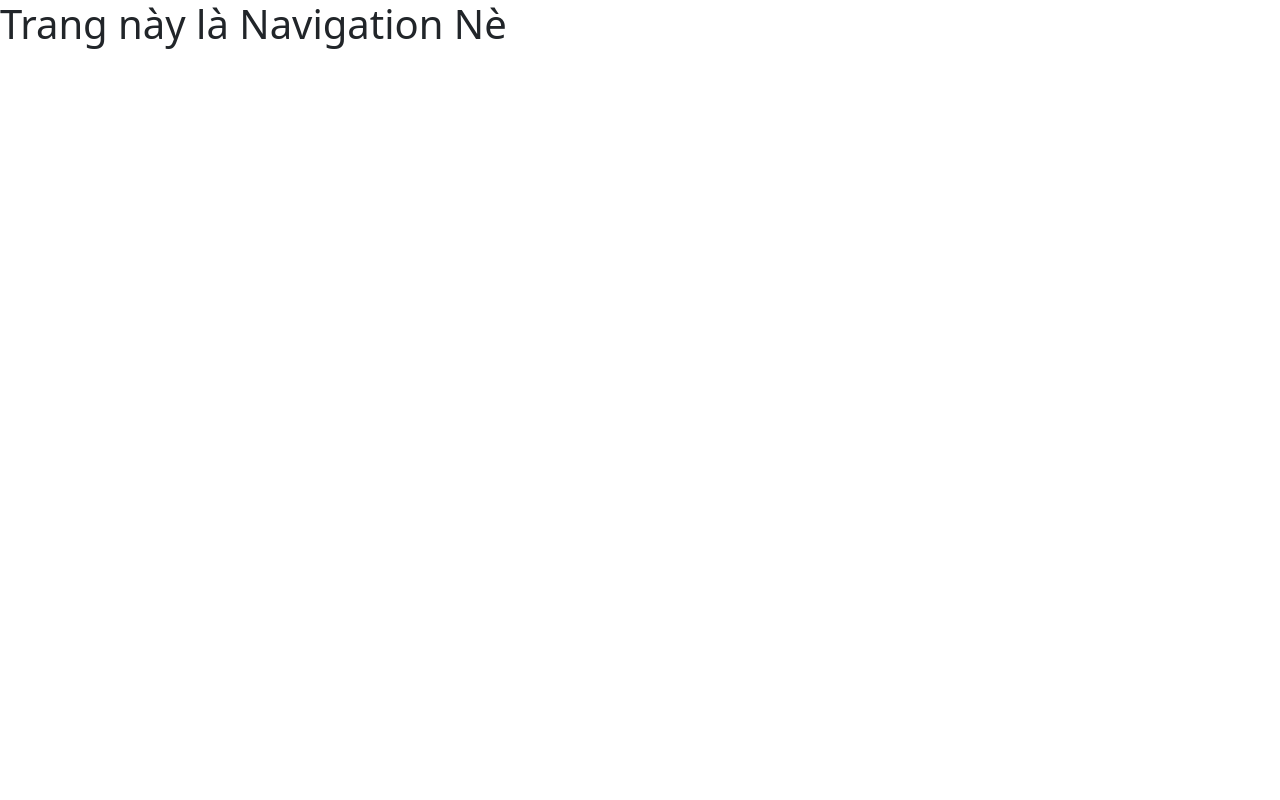
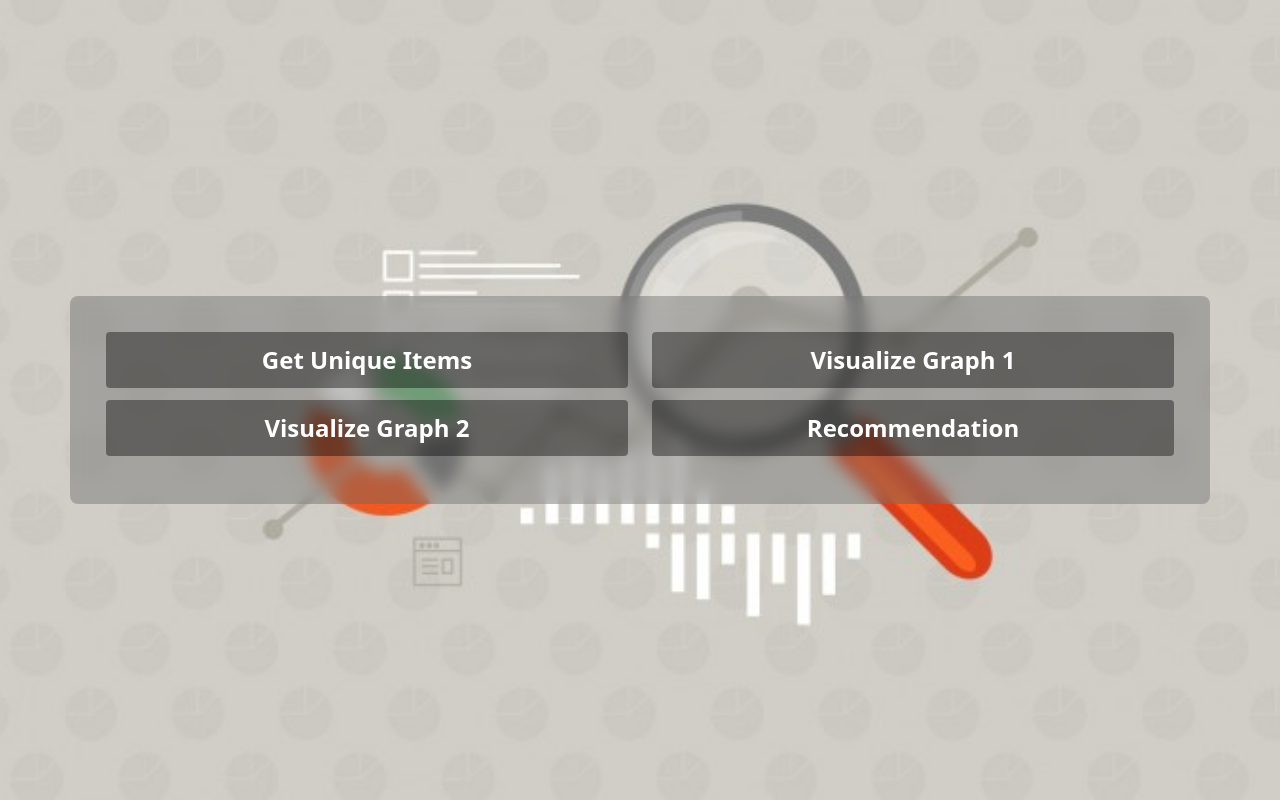
Before and after one commit to OhJiKang/Final-Project-Technology, a Flask app: page / in a window 1280 px wide. Run offline with Flask 3, Linux system fonts and the light colour scheme.

Commit message:
landing page

```diff
--- a/static/CSS/landing_page.css
+++ b/static/CSS/landing_page.css
@@ -0,0 +1,31 @@
+#wrapper {
+    background-image: url(../IMG/BG_landing.jpg);
+    background-size: cover;
+    background-position: center;
+    background-repeat: no-repeat;
+}
+
+.nav-wrapper {
+    padding: 36px;
+    border-radius: 8px;
+    background-color: rgba(100, 100, 100, 0.4);
+    backdrop-filter: blur(8px);
+}
+
+.nav-item {
+    display: flex;
+    align-items: center;
+    justify-content: center;
+    font-size: 24px;
+    font-weight: 600;
+    min-height: 56px;
+    background-color: rgba(0, 0, 0, 0.4);
+    border-radius: 4px;
+    margin-bottom: 12px;
+    transition: 0.3s ease all;
+}
+
+.nav-item:hover {
+    cursor: pointer;
+    background-color: rgba(100, 100, 100, 0.6);
+}
--- /dev/null
+++ b/static/CSS/reset.css
@@ -0,0 +1,42 @@
+/* #region CSS Reset Start */
+*,
+*:before,
+*:after {
+    box-sizing: border-box;
+}
+* {
+    margin: 0;
+    padding: 0;
+    font-family: system-ui, -apple-system, BlinkMacSystemFont, 'Segoe UI', Roboto, Oxygen, Ubuntu, Cantarell, 'Open Sans', 'Helvetica Neue', sans-serif;
+}
+html {
+    scroll-behavior: smooth;
+}
+img,
+picture,
+svg,
+video {
+    display: block;
+    max-width: 100%;
+}
+input,
+select,
+textarea {
+    background-color: transparent;
+    outline: none;
+}
+button {
+    cursor: pointer;
+}
+a {
+    text-decoration: none;
+    color: inherit;
+}
+body {
+    min-height: 100vh;
+    font-weight: 400;
+    font-size: 16px;
+    line-height: 1.5;
+    overflow-x: hidden;
+}
+/* #endregion CSS Reset End */
--- a/templates/base.html
+++ b/templates/base.html
@@ -1,21 +1,19 @@
 <!DOCTYPE html>
 <html lang="en">
-  <head>
+
+<head>
     <meta charset="UTF-8" />
     <title>{% block title %} {% endblock %} - FlaskApp</title>
-    <script
-      src="https://code.jquery.com/jquery-3.7.1.min.js"
-      integrity="sha256-/JqT3SQfawRcv/BIHPThkBvs0OEvtFFmqPF/lYI/Cxo="
-      crossorigin="anonymous"
-    ></script>
-    <link
-      rel="stylesheet"
-      href="https://cdn.jsdelivr.net/npm/bootstrap@5.3.2/dist/css/bootstrap.min.css"
-      integrity="sha384-T3c6CoIi6uLrA9TneNEoa7RxnatzjcDSCmG1MXxSR1GAsXEV/Dwwykc2MPK8M2HN"
-      crossorigin="anonymous"
-    />
-  </head>
-  <body>
+    <link rel="stylesheet" href="https://cdn.jsdelivr.net/npm/bootstrap@5.3.2/dist/css/bootstrap.min.css"
+        integrity="sha384-T3c6CoIi6uLrA9TneNEoa7RxnatzjcDSCmG1MXxSR1GAsXEV/Dwwykc2MPK8M2HN" crossorigin="anonymous" />
+    <link rel="stylesheet" href="../static/CSS/reset.css">
+</head>
+
+<body>
     <div class="content">{% block content %} {% endblock %}</div>
-  </body>
+
+    <script src="https://code.jquery.com/jquery-3.7.1.min.js"
+        integrity="sha256-/JqT3SQfawRcv/BIHPThkBvs0OEvtFFmqPF/lYI/Cxo=" crossorigin="anonymous"></script>
+</body>
+
 </html>
--- a/templates/landing_page/index.html
+++ b/templates/landing_page/index.html
@@ -1,9 +1,30 @@
 {% extends 'base.html' %} {% block content %}
-<link
-  rel="stylesheet"
-  type="text/css"
-  href="{{ url_for('static', filename='CSS/landing_page.css') }}"
-/>
-<h1>Trang này là Navigation Nè</h1>
+<link rel="stylesheet" type="text/css" href="{{ url_for('static', filename='CSS/landing_page.css') }}" />
+<div id="wrapper" class="vh-100 d-flex justify-content-center align-items-center">
+    <div class="nav-wrapper w-100 container">
+        <div class="row">
+            <div class="col col-12 col-md-6">
+                <div class="nav-item">
+                    <a href="get_unique_items" class="nav-link text-white">Get Unique Items</a>
+                </div>
+            </div>
+            <div class="col col-12 col-md-6">
+                <div class="nav-item">
+                    <a href="visualize_graph_1" class="nav-link text-white">Visualize Graph 1</a>
+                </div>
+            </div>
+            <div class="col col-12 col-md-6">
+                <div class="nav-item">
+                    <a href="visualize_graph_2" class="nav-link text-white">Visualize Graph 2</a>
+                </div>
+            </div>
+            <div class="col col-12 col-md-6">
+                <div class="nav-item">
+                    <a href="finding_best_recommendation" class="nav-link text-white">Recommendation</a>
+                </div>
+            </div>
+        </div>
+    </div>
+</div>
 <script src="{{url_for('static', filename='JS/landing_page.js')}}"></script>
 {% endblock %}
```
Also changed, not shown: static/IMG/BG_landing.jpg (added).
